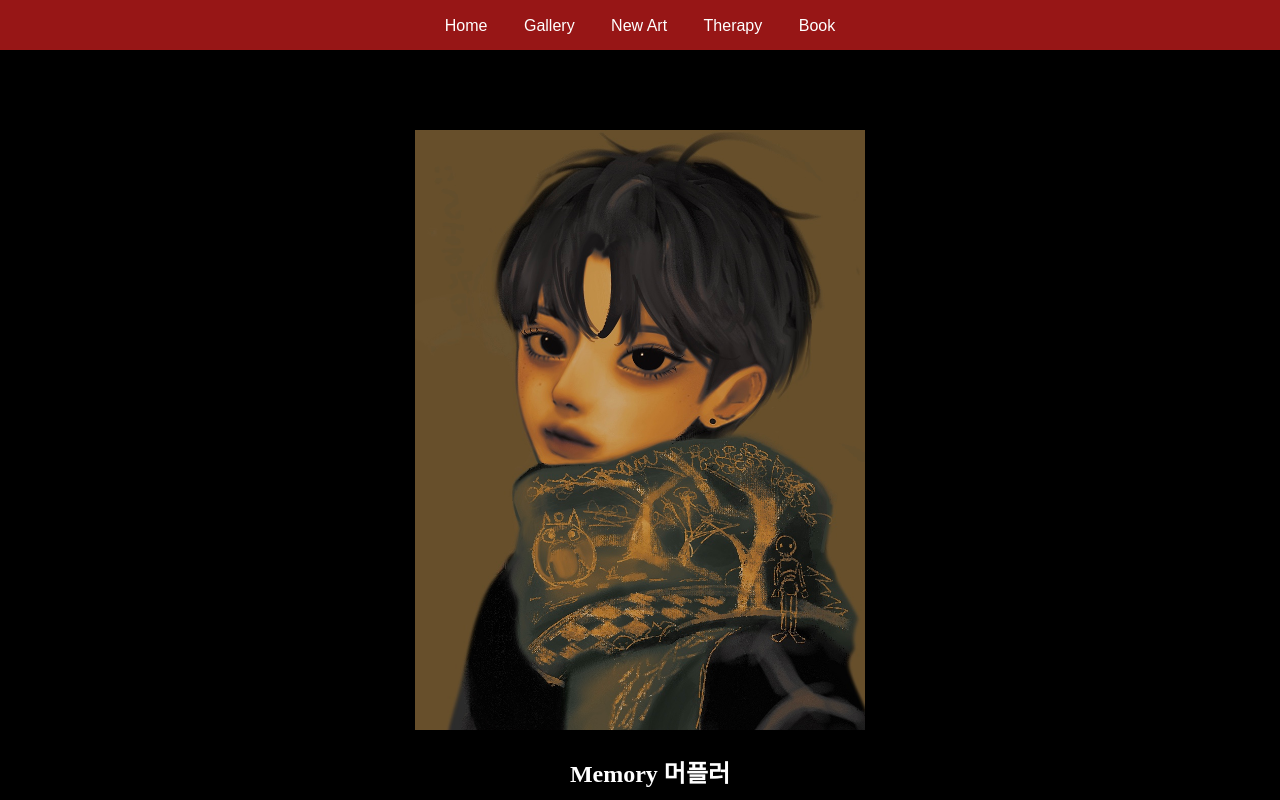
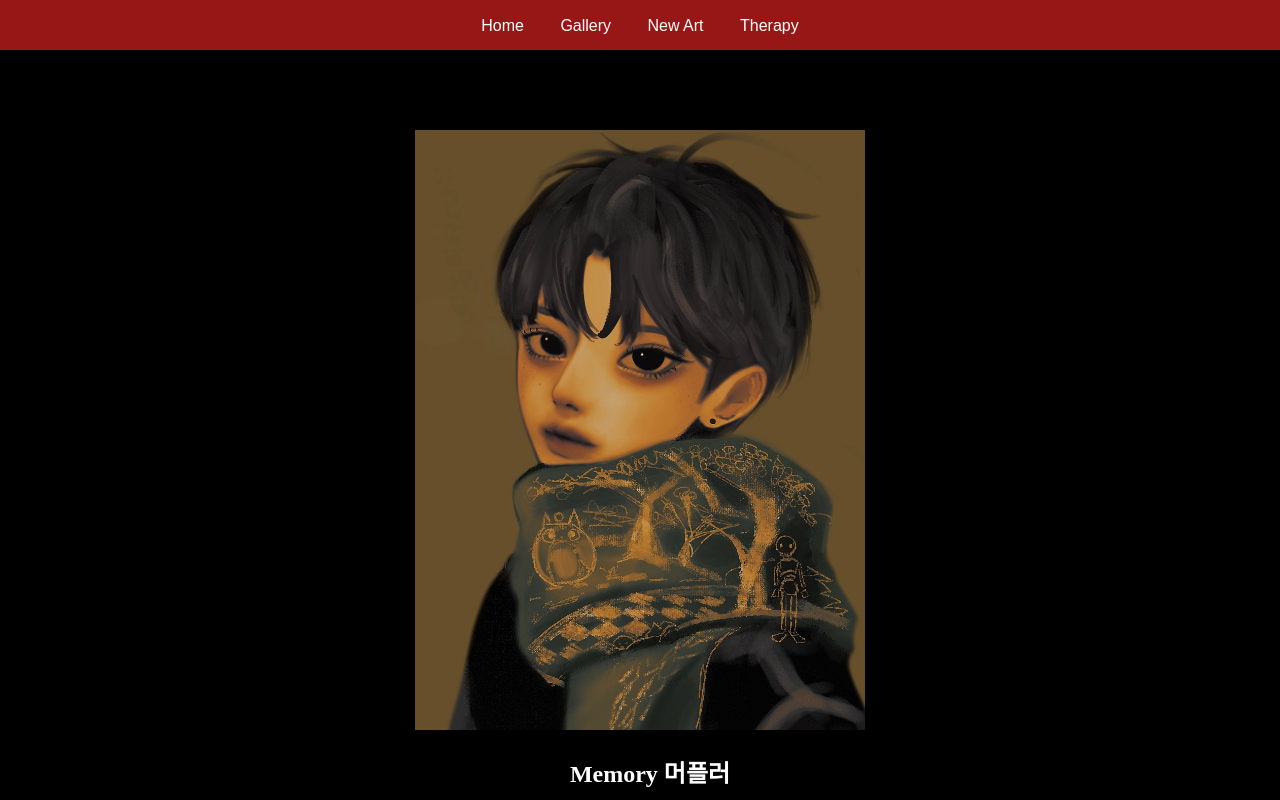
Before and after one commit to coflscofls123/Art-Book, a plain HTML site: page 22.html in a window 1280 px wide. Shown: the top 800 px of the page. Drawn offline with Linux system fonts and the light colour scheme; some icons are missing.

Commit message:
Update 22.html

```diff
--- a/22.html
+++ b/22.html
@@ -72,7 +72,7 @@
             <li><a href="aa.html">Gallery</a></li>
             <li><a href="ww.html">New Art</a></li>
             <li><a href="www.html">Therapy</a></li>
-            <li><a href="22.html">Book</a></li>
+
         </ul>
     </nav>
 
```
